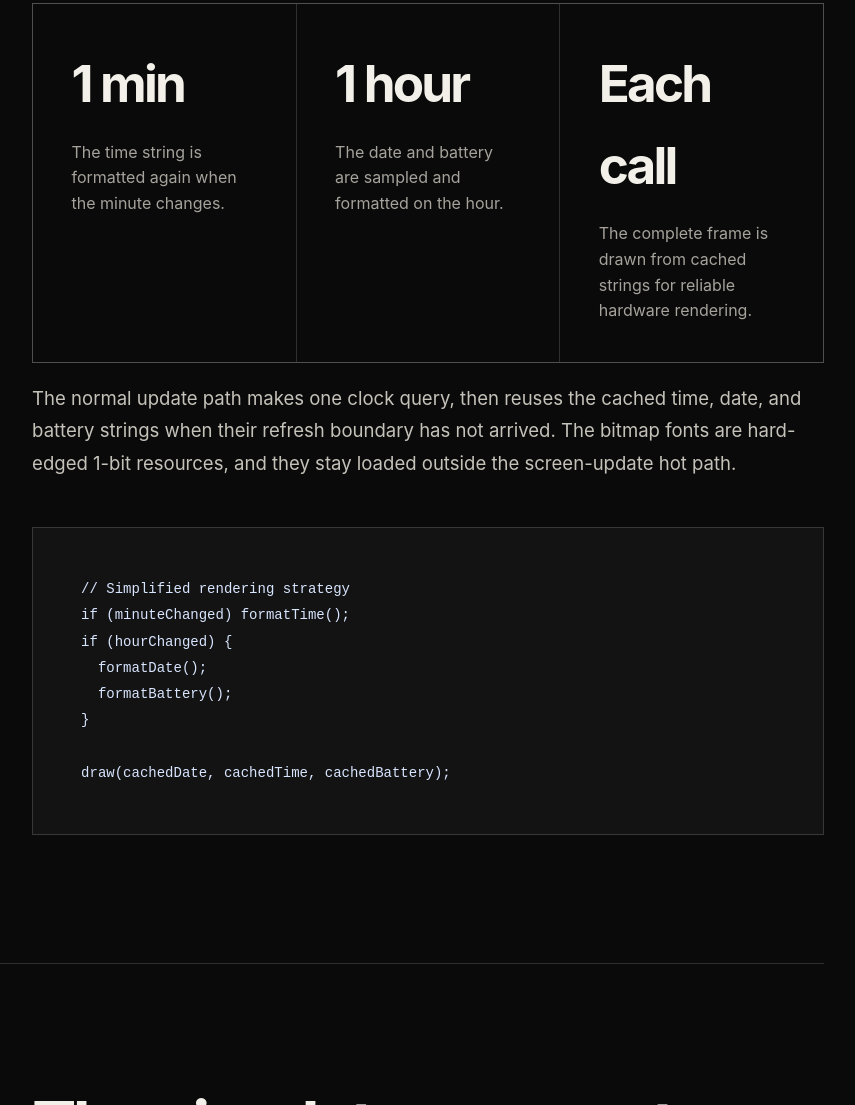
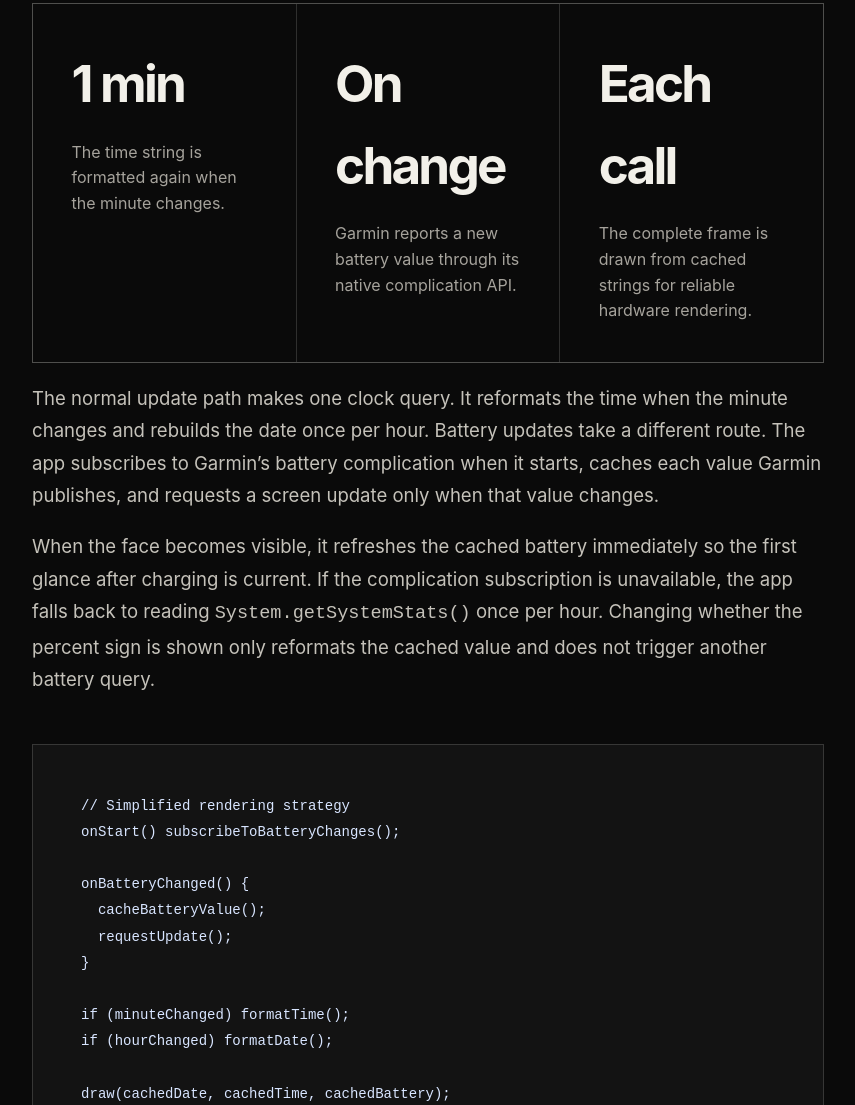
Before and after one commit to ISASTO/se-portfolio, a website: page projects/garmin-watch-face/index.html in a window 1280 px wide. Shown: the part 4991-6096 px from the top of the page, without its empty margins (424-1279 px from the left). Drawn offline with Linux system fonts and the light colour scheme.

Commit message:
Update Garmin battery lifecycle writeup

```diff
--- a/projects/garmin-watch-face/index.html
+++ b/projects/garmin-watch-face/index.html
@@ -279,8 +279,8 @@
                 <span>The time string is formatted again when the minute changes.</span>
               </article>
               <article class="cadence-item">
-                <strong>1 hour</strong>
-                <span>The date and battery are sampled and formatted on the hour.</span>
+                <strong>On change</strong>
+                <span>Garmin reports a new battery value through its native complication API.</span>
               </article>
               <article class="cadence-item">
                 <strong>Each call</strong>
@@ -289,18 +289,29 @@
             </div>
 
             <p>
-              The normal update path makes one clock query, then reuses the cached time, date, and battery strings when
-              their refresh boundary has not arrived. The bitmap fonts are hard-edged 1-bit resources, and they stay
-              loaded outside the screen-update hot path.
+              The normal update path makes one clock query. It reformats the time when the minute changes and rebuilds
+              the date once per hour. Battery updates take a different route. The app subscribes to Garmin’s battery
+              complication when it starts, caches each value Garmin publishes, and requests a screen update only when
+              that value changes.
+            </p>
+            <p>
+              When the face becomes visible, it refreshes the cached battery immediately so the first glance after
+              charging is current. If the complication subscription is unavailable, the app falls back to reading
+              <code>System.getSystemStats()</code> once per hour. Changing whether the percent sign is shown only
+              reformats the cached value and does not trigger another battery query.
             </p>
 
             <div class="code-callout" aria-label="Simplified watch-face update strategy">
               <pre><code>// Simplified rendering strategy
+onStart() subscribeToBatteryChanges();
+
+onBatteryChanged() {
+  cacheBatteryValue();
+  requestUpdate();
+}
+
 if (minuteChanged) formatTime();
-if (hourChanged) {
-  formatDate();
-  formatBattery();
-}
+if (hourChanged) formatDate();
 
 draw(cachedDate, cachedTime, cachedBattery);</code></pre>
             </div>
@@ -320,7 +331,7 @@ draw(cachedDate, cachedTime, cachedBattery);</code></pre>
               One attempted battery optimization looked reasonable in the simulator: skip a draw when the visible
               values had not changed. On the watch, that could leave the screen black after a gesture. The hardware
               expects a complete frame on every update callback. I changed the design so every callback draws the
-              full frame, while the code avoids repeating the clock formatting, battery lookup, date lookup, and font
+              full frame, while the code avoids repeating clock formatting, date lookup, battery polling, and font
               loading behind it.
             </p>
             <h3>Most of the work came down to small decisions</h3>
@@ -351,8 +362,8 @@ draw(cachedDate, cachedTime, cachedBattery);</code></pre>
             <div class="learning-grid">
               <article class="learning-card">
                 <span>CODE</span>
-                <h3>Each value runs on its own schedule</h3>
-                <p>The time, date, and battery do not need the same formatting or refresh schedule.</p>
+                <h3>Battery updates arrive as events</h3>
+                <p>The face listens for real battery changes instead of polling for a value that usually stays the same.</p>
               </article>
               <article class="learning-card">
                 <span>INTERFACE</span>
```
